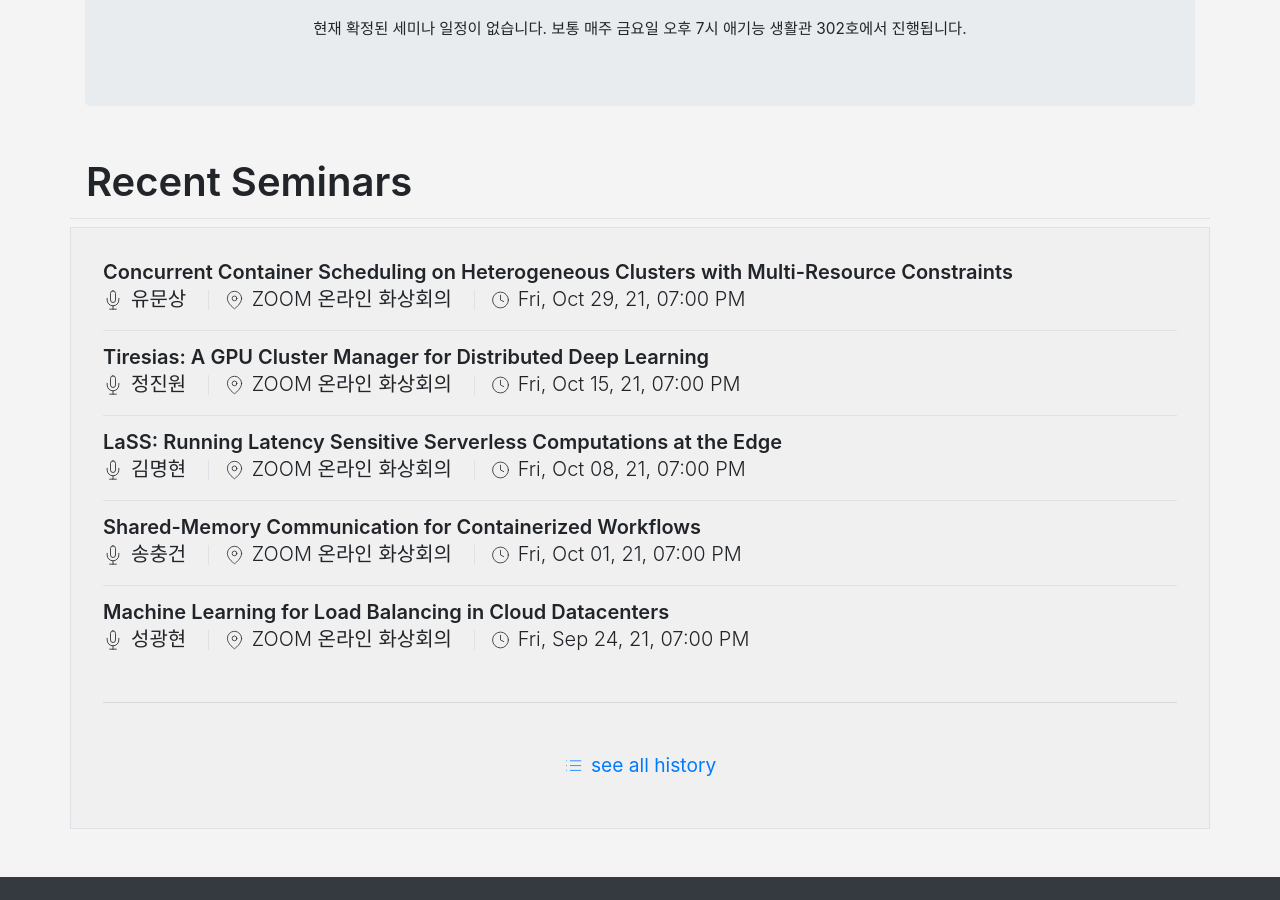
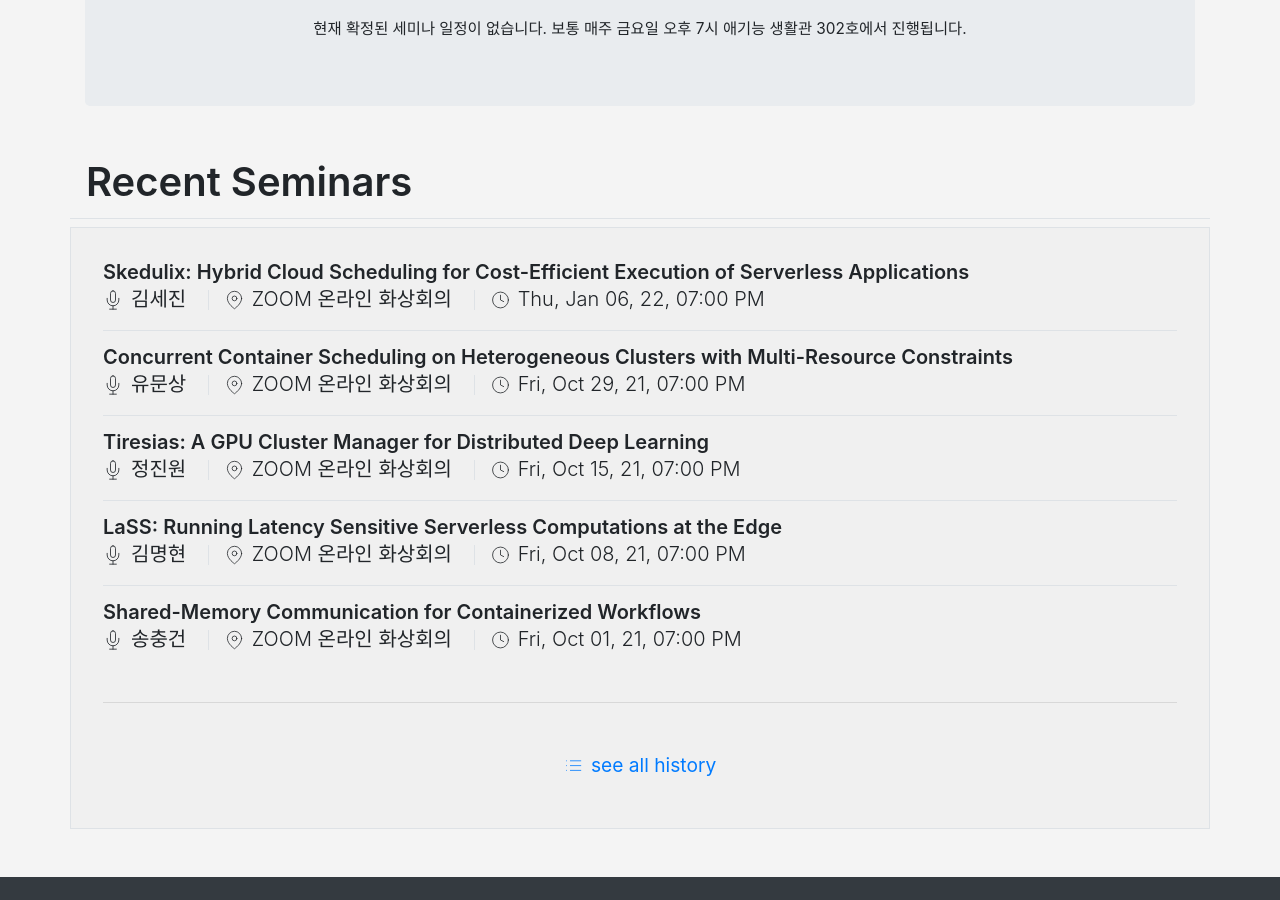
Before and after one commit to KU-Cloud/ku-cloud.github.io, a Jekyll site: the page built from seminar.html, in a window 1280 px wide and 900 px high, scrolled down 355 px. Built offline with Jekyll 4.4.1, drawn with Linux system fonts in a browser that asks for light colours.

Commit message:
Update: 21.01.06 seminar

```diff
--- a/_data/seminars.yaml
+++ b/_data/seminars.yaml
@@ -779,3 +779,7 @@
   speacker: 유문상
   date: 2021-10-29T19:00:00.000+0900
   location: ZOOM 온라인 화상회의
+- title: 'Skedulix: Hybrid Cloud Scheduling for Cost-Efficient Execution of Serverless Applications'
+  speacker: 김세진
+  date: 2022-01-06T19:00:00.000+0900
+  location: ZOOM 온라인 화상회의
```
